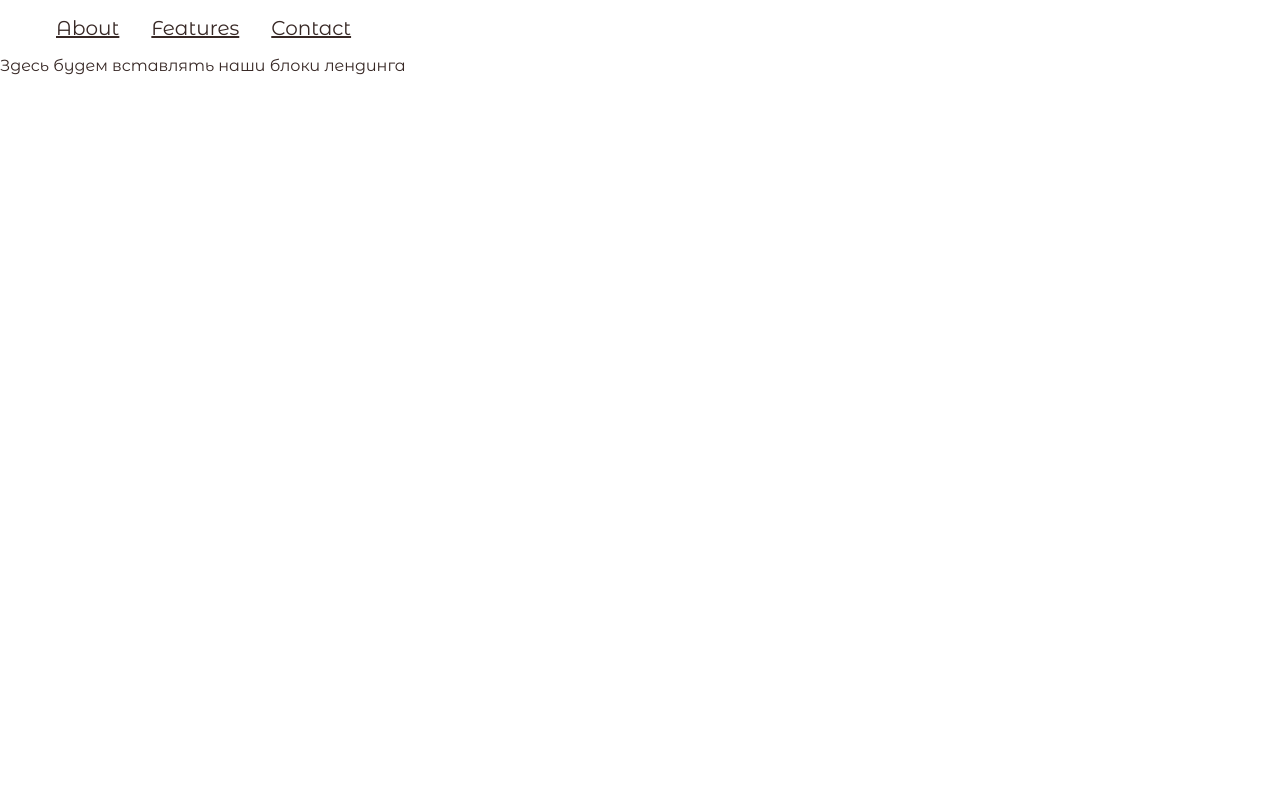
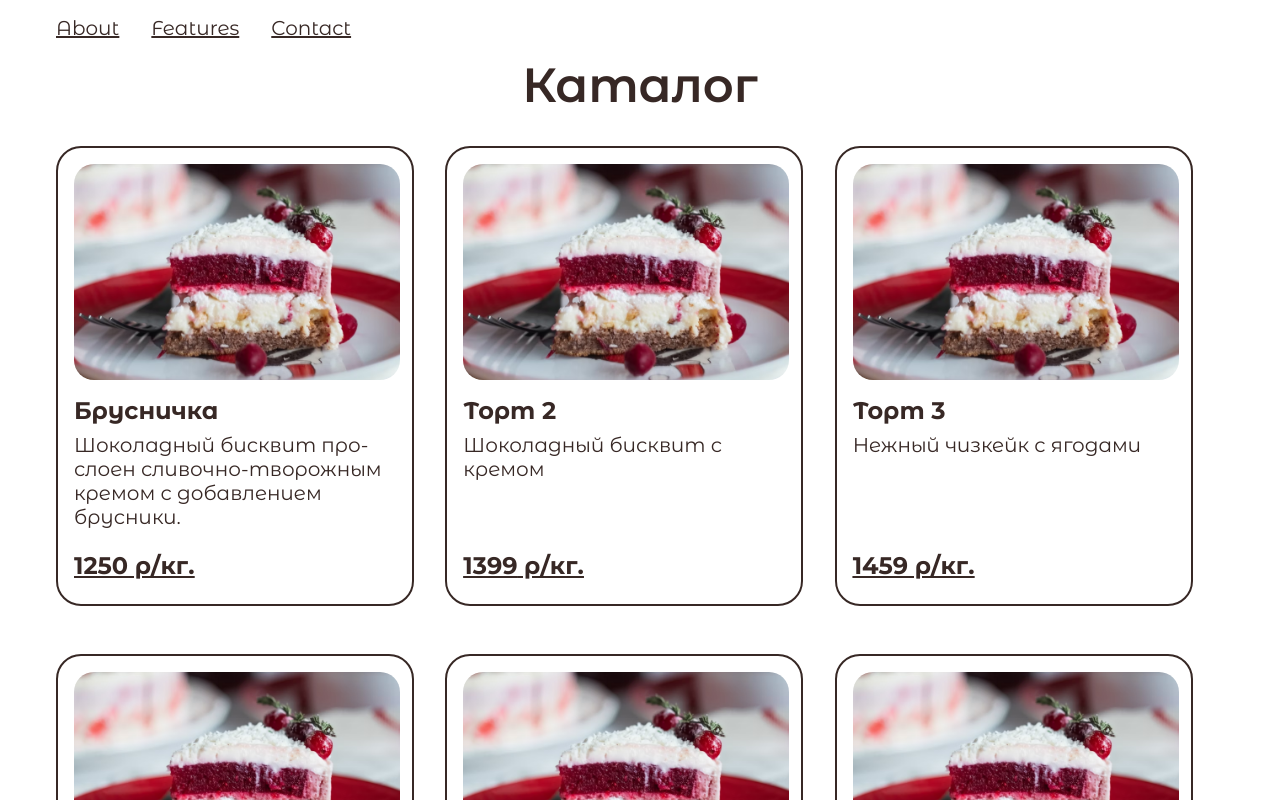
Before and after one commit to DeadDPie/landingGpo, a Next.js app: page / in a window 1280 px wide. Shown: the top 800 px of the page. Built offline with nearby package versions, Linux system fonts and the light colour scheme.

Commit message:
add ctalog block

```diff
--- a/src/app/page.tsx
+++ b/src/app/page.tsx
@@ -1,3 +1,4 @@
+import Catalog from "@/components/Catalog/Catalog";
 import Header from "@/components/Header/Header";
 
 export default function Home() {
@@ -5,6 +6,7 @@ export default function Home() {
     <div>
       <main>
         <Header />
+        <Catalog />
         <p>Здесь будем вставлять наши блоки лендинга</p>
       </main>
     </div>
--- /dev/null
+++ b/src/components/Catalog/Card/Card.module.css
@@ -0,0 +1,37 @@
+.card {
+  border: 2px solid var(--color-border-main);
+  border-radius: 25px;
+  padding: 16px 16px 24px 16px;
+  height: 460px;
+  display: flex;
+  flex-direction: column;
+  width: 358px;
+}
+
+.image {
+  max-width: 326px;
+  border-radius: 20px;
+  object-fit: cover;
+  object-position: 25% 75%;
+}
+
+.title {
+  margin: 16px 0 8px;
+  overflow-wrap: anywhere;
+  hyphens: auto;
+}
+
+.description {
+  display: -webkit-box;
+  line-clamp: 4;
+  -webkit-line-clamp: 4;
+  -webkit-box-orient: vertical;
+  overflow: hidden;
+  overflow-wrap: anywhere;
+  hyphens: auto;
+}
+
+.price {
+  margin-top: auto;
+  text-decoration: underline;
+}
--- /dev/null
+++ b/src/components/Catalog/Card/Card.tsx
@@ -0,0 +1,38 @@
+import Typography from "@/ui/Typography/Typography";
+import styles from "./Card.module.css";
+import type { Cake } from "@/types/catalog";
+import Image from "next/image";
+
+interface CardProps {
+  cake: Cake;
+}
+
+export default function Card({ cake }: CardProps) {
+  return (
+    <article className={styles.card}>
+      <Image
+        width={326}
+        height={216}
+        src={cake.image || "/images/placeholder.png"}
+        alt={cake.title}
+        className={styles.image}
+      />
+      <div className={styles.title}>
+        <Typography variant="h2" as="h3">
+          {cake.title}
+        </Typography>
+      </div>
+
+      <div className={styles.description}>
+        <Typography variant="p1" as="p">
+          {cake.description}
+        </Typography>
+      </div>
+      <div className={styles.price}>
+        <Typography variant="h2" as="p" className={styles.price}>
+          {cake.price} р/кг.
+        </Typography>
+      </div>
+    </article>
+  );
+}
--- /dev/null
+++ b/src/components/Catalog/Catalog.module.css
@@ -0,0 +1,23 @@
+.wrapper {
+  display: flex;
+  justify-content: center;
+  flex-direction: column;
+  max-width: 1200px;
+  margin: 0 auto;
+  padding: 0 16px;
+  align-content: center;
+}
+
+.container {
+  display: grid;
+  grid-template-columns: 1fr 1fr 1fr;
+  grid-template-rows: 1fr 1fr 1fr;
+  justify-content: center;
+  justify-content: space-between;
+  row-gap: 48px;
+}
+
+.title {
+  margin-bottom: 32px;
+  text-align: center;
+}
--- /dev/null
+++ b/src/components/Catalog/Catalog.tsx
@@ -0,0 +1,19 @@
+import Typography from "@/ui/Typography/Typography";
+import styles from "./Catalog.module.css";
+import Card from "./Card/Card";
+import { data } from "@/constants/data";
+
+export default function Catalog() {
+  return (
+    <section className={styles.wrapper} id="catalog">
+      <Typography variant="h1" as="h1" className={styles.title}>
+        Каталог
+      </Typography>
+      <div className={styles.container}>
+        {data.map((cake) => (
+          <Card key={cake.id} cake={cake} />
+        ))}
+      </div>
+    </section>
+  );
+}
--- /dev/null
+++ b/src/constants/data.ts
@@ -0,0 +1,70 @@
+import { Cake } from "@/types/catalog";
+
+export const data: Cake[] = [
+  {
+    id: "1",
+    image: "/images/cake.png",
+    title: "Брусничка",
+    description:
+      "Шоколадный бисквит прослоен сливочно-творожным кремом с добавлением брусники. ",
+    price: 1250,
+  },
+  {
+    id: "2",
+    image: "/images/cake.png",
+    title: "Торт 2",
+    description: "Шоколадный бисквит с кремом",
+    price: 1399,
+  },
+  {
+    id: "3",
+    image: "/images/cake.png",
+    title: "Торт 3",
+    description: "Нежный чизкейк с ягодами",
+    price: 1459,
+  },
+  {
+    id: "1",
+    image: "/images/cake.png",
+    title: "Брусничка",
+    description:
+      "Шоколадный бисквит прослоен сливочно-творожным кремом с добавлением брусники. ",
+    price: 1250,
+  },
+  {
+    id: "2",
+    image: "/images/cake.png",
+    title: "Торт 2",
+    description: "Шоколадный бисквит с кремом",
+    price: 1399,
+  },
+  {
+    id: "3",
+    image: "/images/cake.png",
+    title: "Торт 3",
+    description: "Нежный чизкейк с ягодами",
+    price: 1459,
+  },
+  {
+    id: "1",
+    image: "/images/cake.png",
+    title: "Брусничка",
+    description:
+      "Шоколадный бисквит прослоен сливочно-творожным кремом с добавлением брусники. ",
+    price: 1250,
+  },
+  {
+    id: "2",
+    image: "/images/cake.png",
+    title: "Торт 2",
+    description: "Шоколадный бисквит с кремом",
+    price: 1399,
+  },
+  {
+    id: "3",
+    image: "/images/cake.png",
+    title: "Торт 3",
+    description: "Нежный чизкейк с ягодами",
+    price: 1459,
+  },
+];
--- /dev/null
+++ b/src/types/catalog.ts
@@ -0,0 +1,7 @@
+export interface Cake {
+  id: string;
+  image: string;
+  title: string;
+  description: string;
+  price: number;
+}
```
Also changed, not shown: public/images/cake.png (added), public/images/placeholder.png (added).
